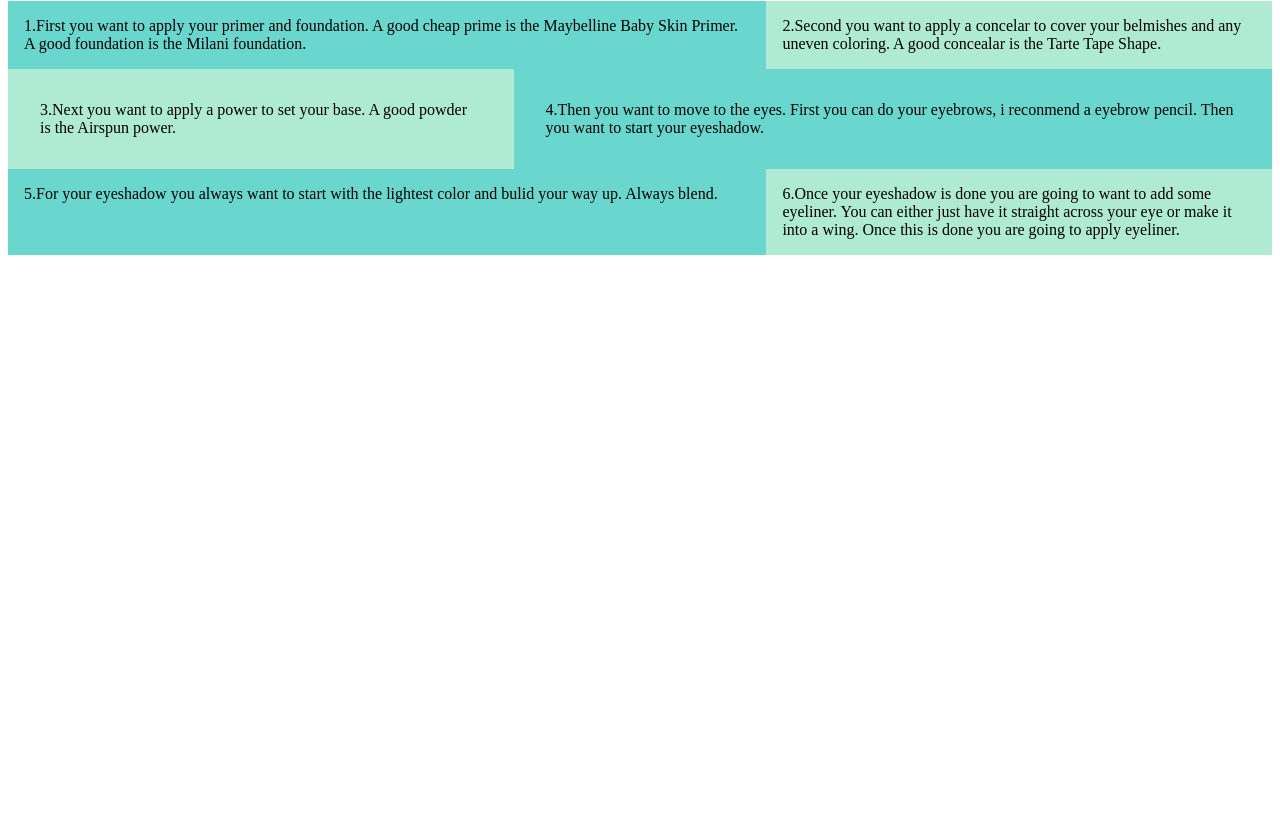
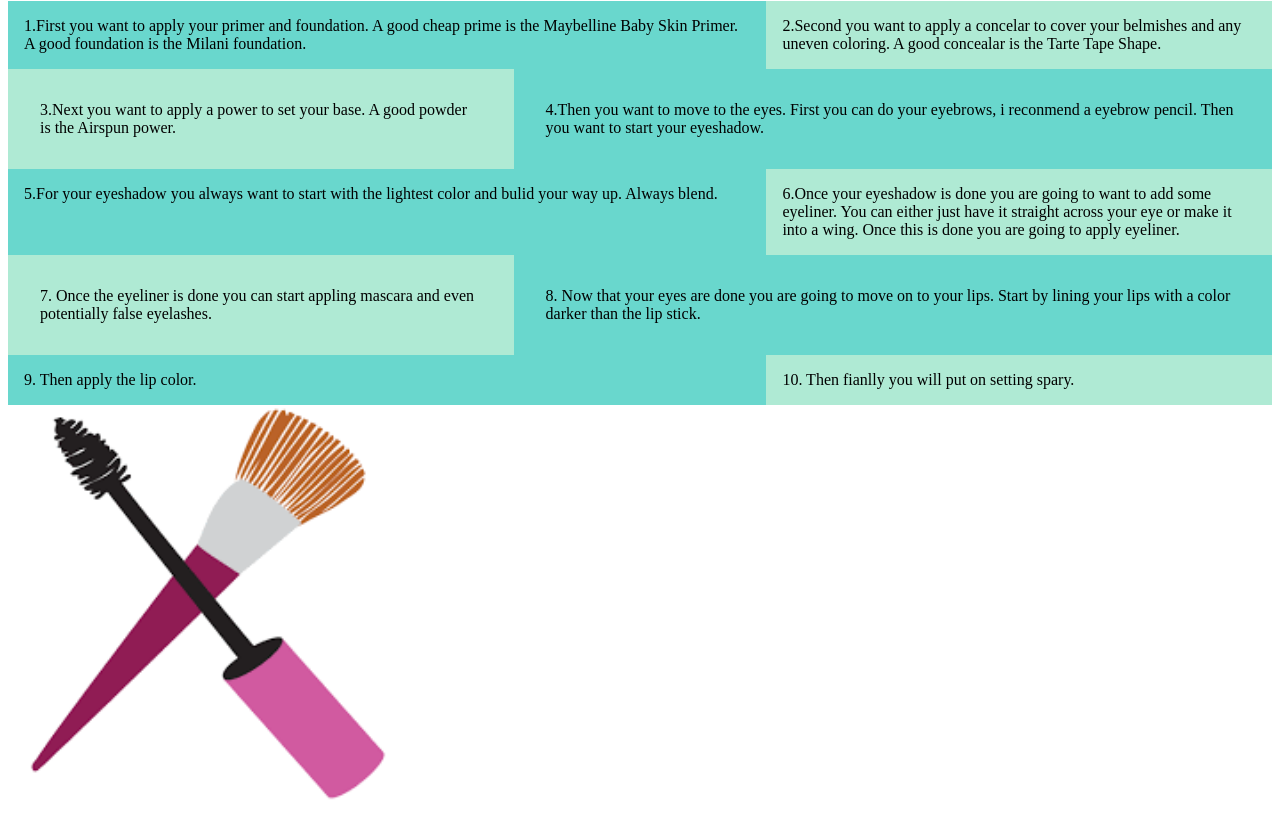
Before and after one commit to dylanmabry/Makeuptutorial, a plain HTML site: page index.html in a window 1280 px wide. Shown: the part 79-893 px from the top of the page. Before the commit the page ends 800 px from the top, so only its background shows below. Drawn offline with Linux system fonts and the light colour scheme.

Commit message:
update index 3

```diff
--- a/index.html
+++ b/index.html
@@ -47,9 +47,23 @@
 		</div>
 	<div>6.Once your eyeshadow is done you are going to want to add some eyeliner. You can either just have it straight across your eye or make it into a wing. Once this is done you are going to apply eyeliner. </div>
 
+	</div>
 
+	<div class="one">
+	<div>7. Once the eyeliner is done you can start appling mascara and even potentially false eyelashes.
+		</div>
+	<div>8. Now that your eyes are done you are going to move on to your lips. Start by lining your lips with a color darker than the lip stick.  </div>
 
 	</div>
+
+	<div class="wrapper">
+	<div>9. Then apply the lip color.
+		</div>
+	<div>10. Then fianlly you will put on setting spary. </div>
+
+	</div>
+
+	<img align="center" src="images/makeup .png" width="400" height="401" alt=""/>
 
 <body>
 </body>
```
Also changed, not shown: images/makeup .png (added).
